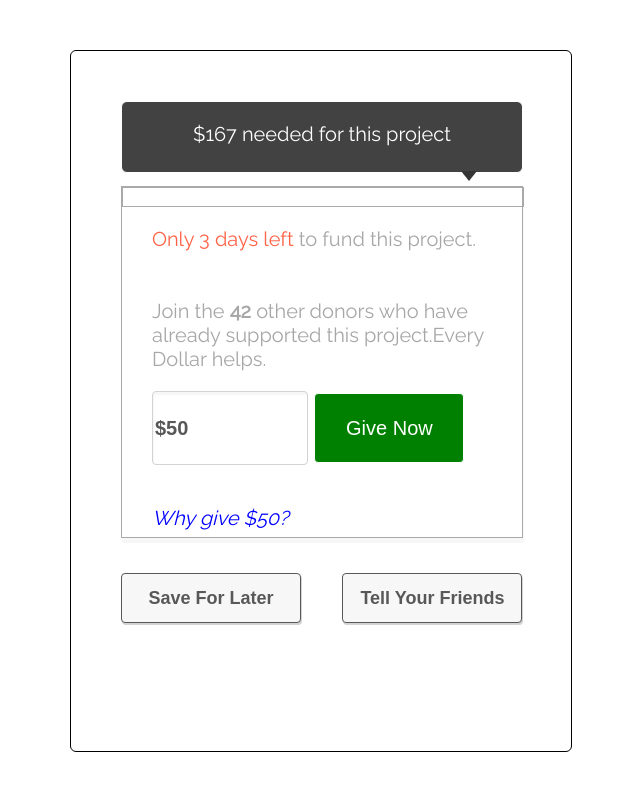
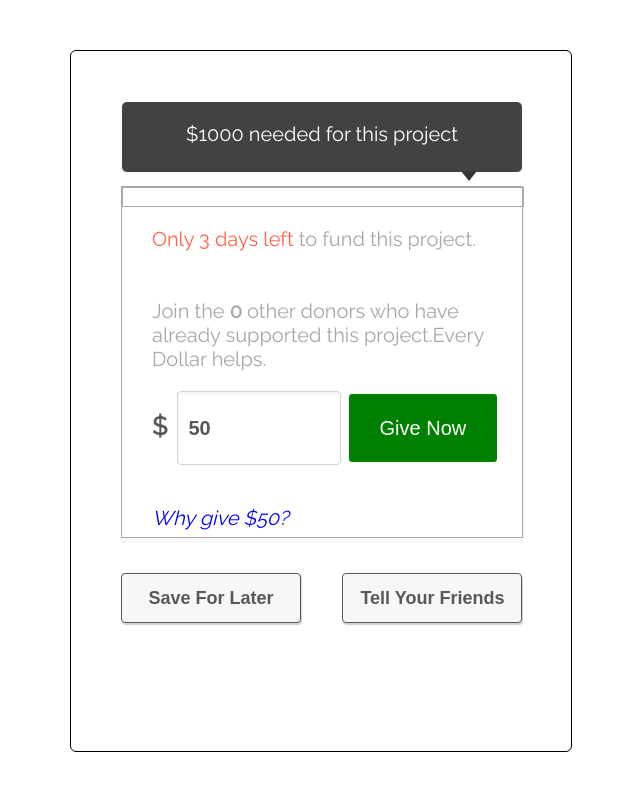
Before and after one commit to dhruvbedi/DonationPage, a plain HTML site: page index.html in a window 1280 px wide. Shown: the whole page, without its empty margins (428-1068 px from the left). Drawn offline with Linux system fonts and the light colour scheme.

Commit message:
Update index.html

```diff
--- a/index.html
+++ b/index.html
@@ -20,7 +20,7 @@
   </script>
   <div id="content">
     <div id="head">
-      <p>$167 needed for this project</p>
+      <p>$<span id="donationLeft">1000</span> needed for this project</p>
     </div>
     <div class="triangle"></div>
     <div id="body">
@@ -34,19 +34,19 @@
         <br>
         <br>
         <br>
-        Join the <b> 42 </b> other donors who have already supported this project.Every Dollar helps.
+        Join the<b> <span id ="count">0</span> </b> other donors who have already supported this project.Every Dollar helps.
         </p>
         </p>
       </div>
       <div id="body-donation">
-        <input type="text" id="input" value="$50" />
+        <b style="margin-right:10px; color:#585858">$</b><input type="number" id="input" value="50" style="padding-left:10px" />
         <button type="button" id="body-button" onclick="giveNow()">Give Now</button>
       </div>
       <p style="font-size:20px; color:blue; margin:15px 0px 0px 30px; font-style:italic">Why give $50?</p>
     </div>
     <div id="footer">
       <button type="button" class="footer-button" onclick="saveForLater()">Save For Later</button>
-      <a href="https://www.facebook.com/sharer/sharer.php?u=example.org" data-show-count="false" target="_blank" style="color:#595858;">
+      <a href="https://www.facebook.com/sharer/sharer.php?&u=example.org" data-show-count="false" target="_blank" style="color:#595858;">
       <button type="button" class="footer-button" style="margin:35px">Tell Your Friends</button>
     </div>
   </div>
```
